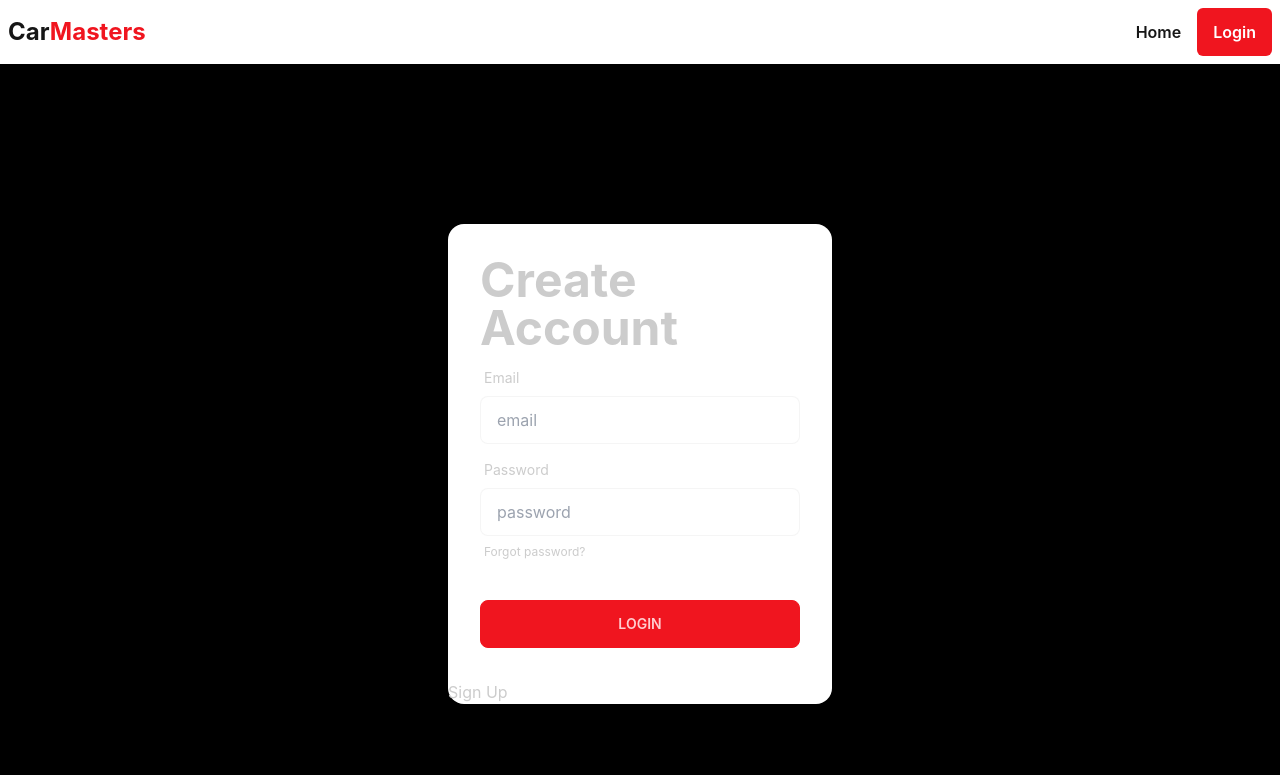
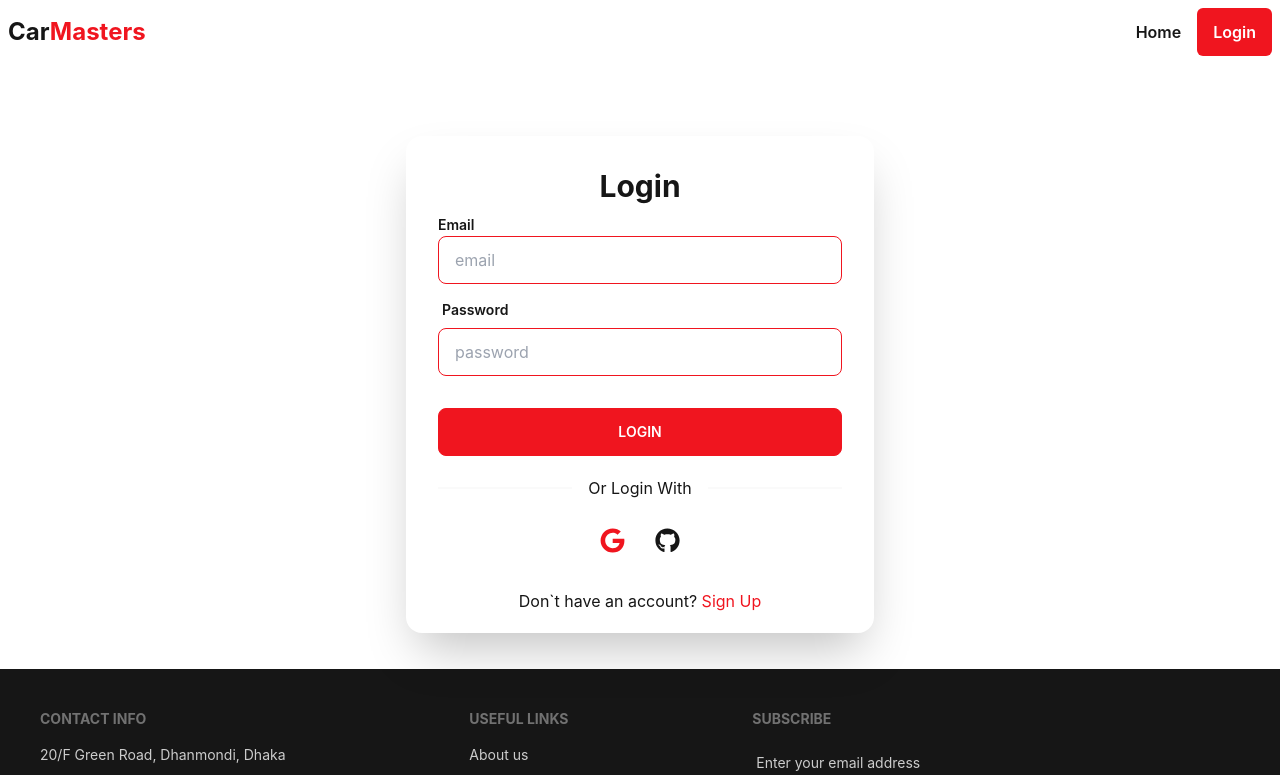
Before and after one commit to Rakib86547/assignment-12-client, a React (Create React App) app: page /login in a window 1280 px wide. Shown: the top 775 px of the page. Built offline with nearby package versions, Linux system fonts and the light colour scheme.

Commit message:
login create

```diff
--- a/src/pages/Login/Login.js
+++ b/src/pages/Login/Login.js
@@ -1,33 +1,55 @@
 import React from 'react';
+import { useForm } from 'react-hook-form';
+import { FaGithub, FaGoogle } from 'react-icons/fa';
 import { Link } from 'react-router-dom';
 
 const Login = () => {
+    const { register, handleSubmit, formState: { errors } } = useForm();
+
+    const handleLogin = data => {
+        console.log(data)
+    }
     return (
-        <div className="hero min-h-screen bg-base-200">
-            <div className="hero-content flex-col lg:flex-row-reverse">
-                <div className="card flex-shrink-0 w-full max-w-sm shadow-2xl bg-base-100">
-                    <form className="card-body">
-                        <h1 className="text-5xl font-bold">Create Account</h1>
+        <div className="hero mt-14">
+            <div className="hero-content w-[500px] flex-col ">
+                <div className="card flex-shrink-0 w-full shadow-2xl">
+                    <form onSubmit={handleSubmit(handleLogin)} className="card-body w-full">
+                        <h1 className="text-3xl text-center font-bold text-secondary">Login</h1>
+
+                        <div className="form-control">
+                            <label className="">
+                                <span className="label-text text-secondary font-semibold">Email</span>
+                            </label>
+                            <input
+                                {...register("email", { required: true })}
+                                type="email"
+                                placeholder="email"
+                                className="input input-bordered border-primary text-secondary" />
+                        </div>
+
                         <div className="form-control">
                             <label className="label">
-                                <span className="label-text">Email</span>
+                                <span className="label-text text-secondary font-semibold">Password</span>
                             </label>
-                            <input type="text" placeholder="email" className="input input-bordered" />
+                            <input
+                                {...register("password", {
+                                    required: true
+                                })}
+                                type="password"
+                                placeholder="password"
+                                className="input input-bordered border-primary text-secondary" />
                         </div>
-                        <div className="form-control">
-                            <label className="label">
-                                <span className="label-text">Password</span>
-                            </label>
-                            <input type="text" placeholder="password" className="input input-bordered" />
-                            <label className="label">
-                                <Link href="#" className="label-text-alt link link-hover">Forgot password?</Link>
-                            </label>
+
+                        <div className="form-control mt-6">
+                            <button className="btn btn-primary text-white">Login</button>
                         </div>
-                        <div className="form-control mt-6">
-                            <button className="btn btn-primary">Login</button>
-                        </div>
+                        <div className="divider border-secondary text-secondary">Or Login With</div>
                     </form>
-                    <p><Link to='/signup'>Sign Up</Link></p>
+                    <div className='w-[80px] mx-auto flex  justify-between -mt-4 pb-4'>
+                        <button><FaGoogle className='text-primary w-[25px] h-[25px]' /></button>
+                        <button><FaGithub className='text-secondary w-[25px] h-[25px]' /></button>
+                    </div>
+                    <p className='text-center py-5 text-secondary'>Don`t have an account? <Link className='text-primary' to='/signup'>Sign Up</Link></p>
                 </div>
             </div>
         </div>
--- a/src/pages/SignUp/SignUp.js
+++ b/src/pages/SignUp/SignUp.js
@@ -1,11 +1,12 @@
 import React, { useState } from 'react';
 import { useForm } from 'react-hook-form';
 import { FaGoogle, FaGithub } from "react-icons/fa";
+import { Link } from 'react-router-dom';
 
 const SignUp = () => {
     const { register, handleSubmit, formState: { errors } } = useForm();
     const [signUpError, setSignUpError] = useState('');
-
+    console.log(process.env.REACT_APP_IMG_KE)
     const handleSignUp = data => {
         console.log(data)
     }
@@ -14,7 +15,7 @@ const SignUp = () => {
             <div className="hero-content w-[500px] flex-col ">
                 <div className="card flex-shrink-0 w-full shadow-2xl">
                     <form onSubmit={handleSubmit(handleSignUp)} className="card-body w-full">
-                        <h1 className="text-3xl font-bold text-secondary">Create Account</h1>
+                        <h1 className="text-3xl text-center font-bold text-secondary">Create Account</h1>
 
                         <div className="form-control">
                             <label className="">
@@ -64,14 +65,13 @@ const SignUp = () => {
                         <div className="form-control mt-6">
                             <button className="btn btn-primary text-white">Sign Up</button>
                         </div>
-
                         <div className="divider border-secondary text-secondary">Or Login With</div>
-
                     </form>
                     <div className='w-[80px] mx-auto flex  justify-between -mt-4 pb-4'>
                         <button><FaGoogle className='text-primary w-[25px] h-[25px]' /></button>
                         <button><FaGithub className='text-secondary w-[25px] h-[25px]' /></button>
                     </div>
+                    <p className='text-center py-5 text-secondary'>Already have an account? <Link className='text-primary' to='/login'>Login</Link></p>
                 </div>
             </div>
         </div>
```
